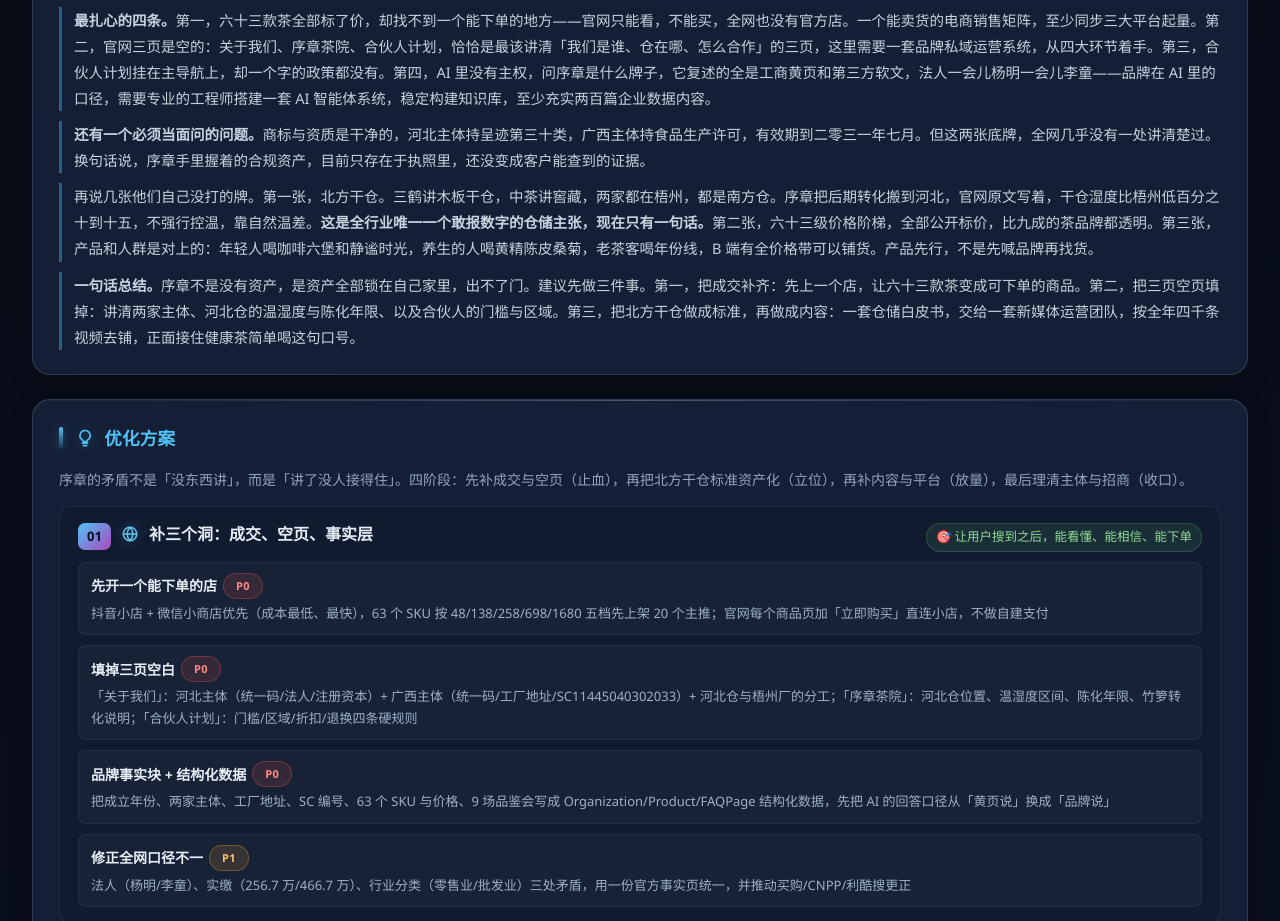
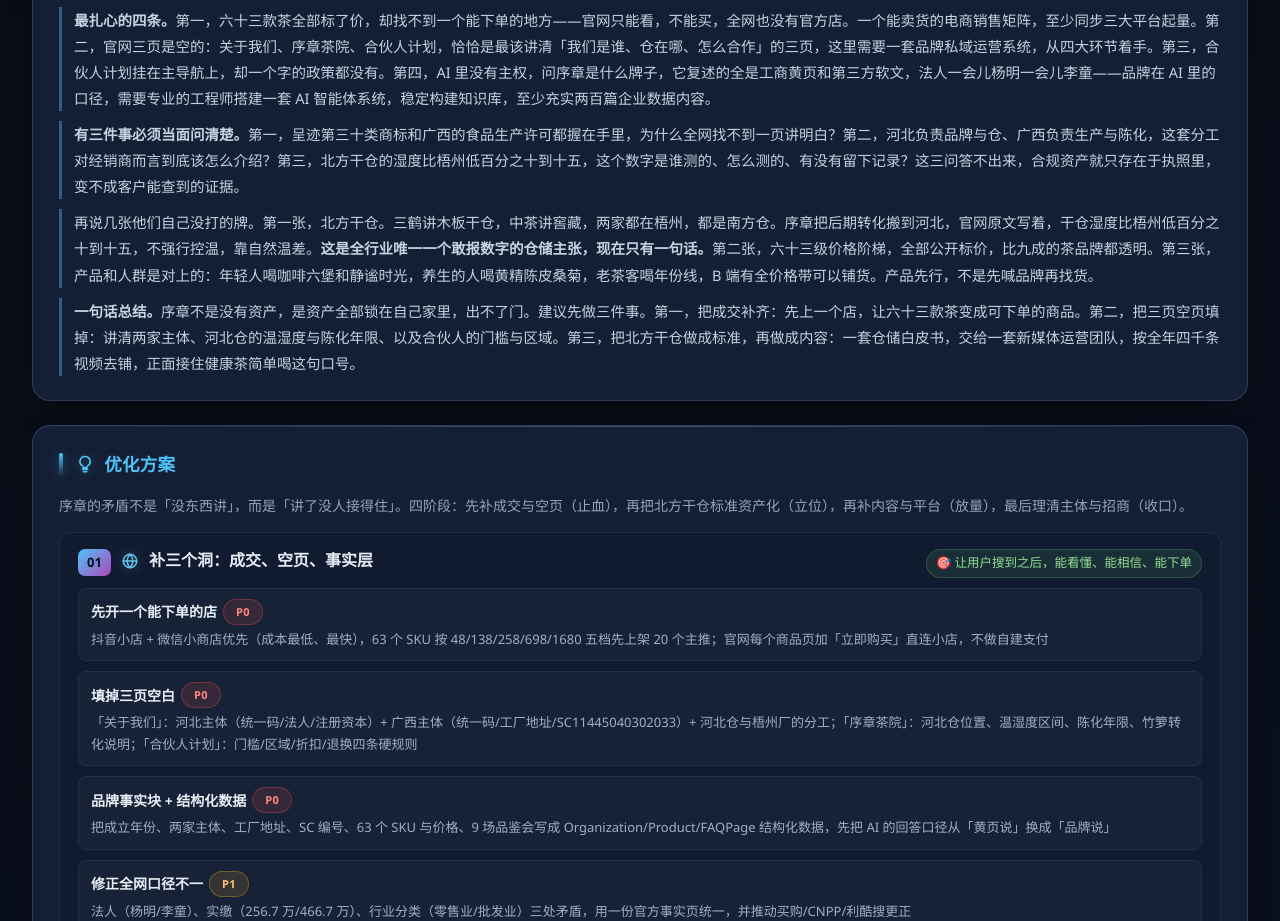
Before and after one commit to RichardChin1688/geozhishu, a plain HTML site: page xuzhang/index.html in a window 1280 px wide. Shown: the part 6567-7488 px from the top of the page. Drawn offline with Linux system fonts and the light colour scheme.

Commit message:
fix(xuzhang): 语音播报第4段改为真问句（原title称问句但正文是陈述）
- 「还有一个必须当面问的问题」→「有三件事必须当面问清楚」，配三个实际问句
- 新增 _headers 供 Cloudflare Pages 用（HTML 不缓存）

```diff
--- a/xuzhang/index.html
+++ b/xuzhang/index.html
@@ -2951,7 +2951,7 @@ window.DASH = {
       "序章是一家有产品、有定位、有故事的六堡茶品牌。真正缺的不是东西，是让别人买得到、查得到、信得过的阵地。",
       "先看家底。零二零年起于一间小茶店，二二年成立河北公司，二四年在梧州建厂：河北做品牌与北方仓，广西做生产与陈化。官网六十三款茶全部标价，四十八元的茶包到九千九百九十八元的呈迹一九九四。今年五月到七月，从沈阳到西安连跑九场品鉴会；郑州茶博会的优选展商名单里，和梧州茶厂、茂圣并列。",
       "最扎心的四条。第一，六十三款茶全部标了价，却找不到一个能下单的地方——官网只能看，不能买，全网也没有官方店。一个能卖货的电商销售矩阵，至少同步三大平台起量。第二，官网三页是空的：关于我们、序章茶院、合伙人计划，恰恰是最该讲清「我们是谁、仓在哪、怎么合作」的三页，这里需要一套品牌私域运营系统，从四大环节着手。第三，合伙人计划挂在主导航上，却一个字的政策都没有。第四，AI 里没有主权，问序章是什么牌子，它复述的全是工商黄页和第三方软文，法人一会儿杨明一会儿李童——品牌在 AI 里的口径，需要专业的工程师搭建一套 AI 智能体系统，稳定构建知识库，至少充实两百篇企业数据内容。",
-      "还有一个必须当面问的问题。商标与资质是干净的，河北主体持呈迹第三十类，广西主体持食品生产许可，有效期到二零三一年七月。但这两张底牌，全网几乎没有一处讲清楚过。换句话说，序章手里握着的合规资产，目前只存在于执照里，还没变成客户能查到的证据。",
+      "有三件事必须当面问清楚。第一，呈迹第三十类商标和广西的食品生产许可都握在手里，为什么全网找不到一页讲明白？第二，河北负责品牌与仓、广西负责生产与陈化，这套分工对经销商而言到底该怎么介绍？第三，北方干仓的湿度比梧州低百分之十到十五，这个数字是谁测的、怎么测的、有没有留下记录？这三问答不出来，合规资产就只存在于执照里，变不成客户能查到的证据。",
       "再说几张他们自己没打的牌。第一张，北方干仓。三鹤讲木板干仓，中茶讲窖藏，两家都在梧州，都是南方仓。序章把后期转化搬到河北，官网原文写着，干仓湿度比梧州低百分之十到十五，不强行控温，靠自然温差。这是全行业唯一一个敢报数字的仓储主张，现在只有一句话。第二张，六十三级价格阶梯，全部公开标价，比九成的茶品牌都透明。第三张，产品和人群是对上的：年轻人喝咖啡六堡和静谧时光，养生的人喝黄精陈皮桑菊，老茶客喝年份线，B 端有全价格带可以铺货。产品先行，不是先喊品牌再找货。",
       "一句话总结。序章不是没有资产，是资产全部锁在自己家里，出不了门。建议先做三件事。第一，把成交补齐：先上一个店，让六十三款茶变成可下单的商品。第二，把三页空页填掉：讲清两家主体、河北仓的温湿度与陈化年限、以及合伙人的门槛与区域。第三，把北方干仓做成标准，再做成内容：一套仓储白皮书，交给一套新媒体运营团队，按全年四千条视频去铺，正面接住健康茶简单喝这句口号。"
     ]
```
Also changed, not shown: 1 other file.
